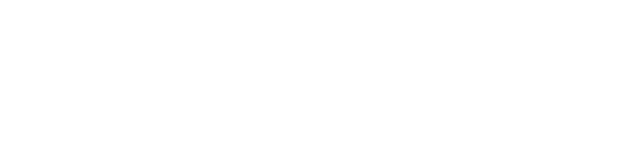
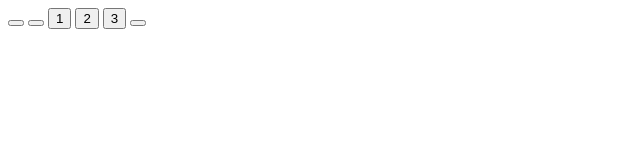
Before and after one commit to Kevasmi/Calculator, a plain HTML site: page index.html in a window 1280 px wide. Shown: the whole page, without its empty margins (0-640 px from the left). Drawn offline with Linux system fonts and the light colour scheme.

Commit message:
Added html for the shape and buttons of calculator

```diff
--- a/index.html
+++ b/index.html
@@ -8,5 +8,16 @@
 </head>
 <body>
 
+    <div class="calculator-body">
+        <div class="number-display"></div>
+        <button class="clear-button"></button>
+        <button class="division-button"></button>
+        <button class="number-button">1</button>
+        <button class="number-button">2</button>
+        <button class="number-button">3</button>
+        <button class=""
+
+    </div>
+
 </body>
 </html>
```
